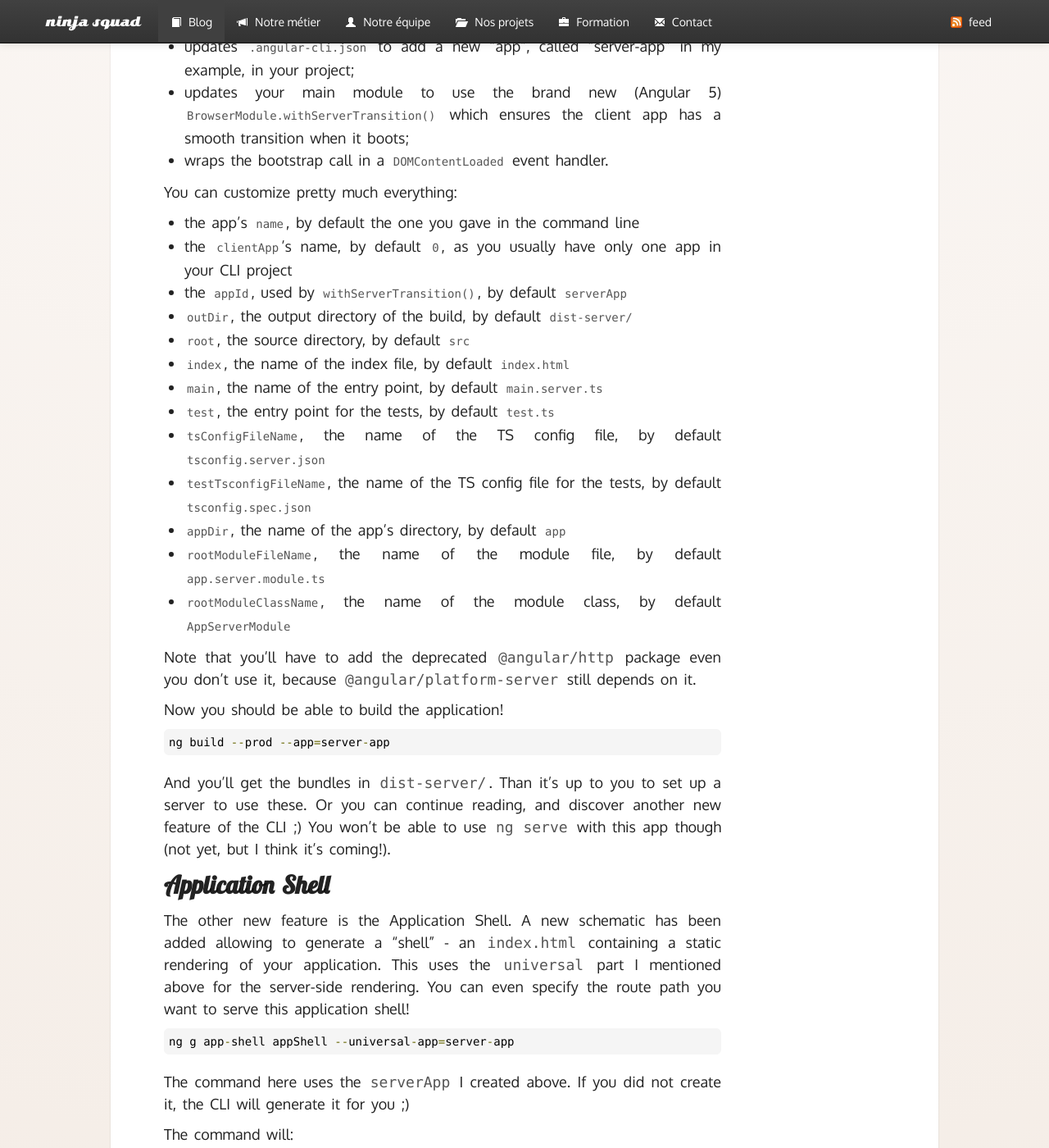
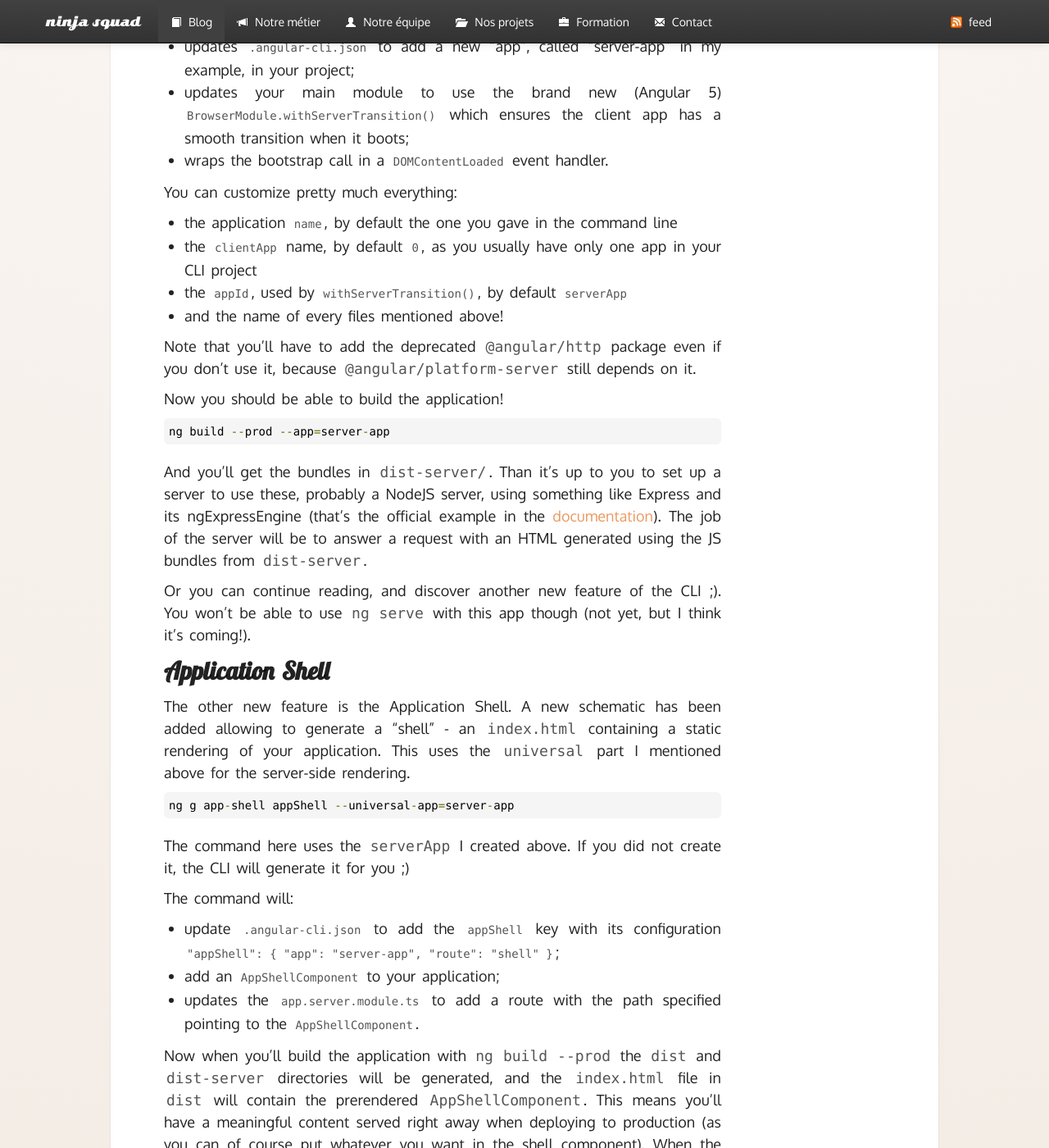
Before and after one commit to Ninja-Squad/ninja-squad.github.com, a Jekyll site: the page built from _posts/2017-12-12-angular-cli-1.6.md, in a window 1280 px wide and 1400 px high, scrolled down 4000 px. Shown: the whole window at 82% size. Built offline with Jekyll 4.4.1, drawn with Linux system fonts in a browser that asks for light colours; comment, search, counter and statistics services are not loaded; some of the changed text lies outside the part shown.

Commit message:
post: cli 1.6 fixes

```diff
--- a/_posts/2017-12-12-angular-cli-1.6.md
+++ b/_posts/2017-12-12-angular-cli-1.6.md
@@ -14,10 +14,10 @@
 
 ## Service Worker
 
-A new flag has been added to the `new` command and allows to generate an application with service workers already enabled and configured.
+A new flag has been added to the `ng new` command and allows to generate an application with service workers already enabled and configured.
 Service workers are a great new API in the browser, acting like a "client-side proxy":
 when your application requests an asset, it will first "ask" the service worker if it is available,
-before really hitting the network if it isn't. It can really speed up the second visits to your application,
+before really hitting the network if it isn't. It can really speed up the second and following visits to your application,
 and can even be a step to working offline, and towards what's called a Progressive Web Application (PWA).
 
 This new flag uses the brand new `@angular/service-worker` package released in v5.0.0.
@@ -74,12 +74,12 @@
 It's only when building your application with `ng build --prod` that you'll see a few new files in your `dist` directory.
 
 As this module is in `@angular/service-worker`, it will also add this package to your dependencies.
-It will also turn on the `serviceWorker` option in your `.angular-cli.json`.
+And it will turn on the `serviceWorker` option in your `.angular-cli.json`.
 
 This is pretty straightforward and gives a great basis.
 Even if you have an existing application, you can follow these steps and end up with the same result!
 
-You can go much further than that and add configuration for your API calls
+You can go much further, and add configuration for your API calls
 by selecting the strategy you want: always call the server (freshness),
 or always from cache (performance), etc.
 
@@ -106,8 +106,8 @@
 then serve your `dist` directory with a static HTTP server,
 like `http-server`. Open your application with Chrome,
 and go the Developer Tools in the Application tab.
-You should see the service worker registered in the Service Worker section!
-And you can see which parts are cached in the Cache Storage section.
+You should see the service worker registered in the *Service Worker* section!
+And you can see which parts are cached in the *Cache Storage* section.
 
 Note that the service worker really caches your application,
 meaning that a new version deployed in production will not be seen immediately by your users.
@@ -130,7 +130,8 @@
           this.swUpdate.available.subscribe(event =>
             // update available: ask the user to reload
             this.modalService.open(this.modalContent).result.then(
-              () => this.swUpdate.activateUpdate().then(() => document.location.reload()), // load the update
+              () => this.swUpdate.activateUpdate()
+                .then(() => document.location.reload()), // load the update
               () => {} // do nothing if the user wants to refresh later
             )
           );
@@ -166,29 +167,22 @@
 
 You can customize pretty much everything:
 
-- the app's `name`, by default the one you gave in the command line
-- the `clientApp`'s name, by default `0`, as you usually have only one app in your CLI project
+- the application `name`, by default the one you gave in the command line
+- the `clientApp` name, by default `0`, as you usually have only one app in your CLI project
 - the `appId`, used by `withServerTransition()`, by default `serverApp`
-- `outDir`, the output directory of the build, by default `dist-server/`
-- `root`, the source directory, by default `src`
-- `index`, the name of the index file, by default `index.html`
-- `main`, the name of the entry point, by default `main.server.ts`
-- `test`, the entry point for the tests, by default `test.ts`
-- `tsConfigFileName`, the name of the TS config file, by default `tsconfig.server.json`
-- `testTsconfigFileName`, the name of the TS config file for the tests, by default `tsconfig.spec.json`
-- `appDir`, the name of the app's directory, by default `app`
-- `rootModuleFileName`, the name of the module file, by default `app.server.module.ts`
-- `rootModuleClassName`, the name of the module class, by default `AppServerModule`
+- and the name of every files mentioned above!
 
-Note that you'll have to add the deprecated `@angular/http` package even you don't use it,
+Note that you'll have to add the deprecated `@angular/http` package even if you don't use it,
 because `@angular/platform-server` still depends on it.
 
 Now you should be able to build the application!
 
     ng build --prod --app=server-app
 
-And you'll get the bundles in `dist-server/`. Than it's up to you to set up a server to use these.
-Or you can continue reading, and discover another new feature of the CLI ;)
+And you'll get the bundles in `dist-server/`. Than it's up to you to set up a server to use these,
+probably a NodeJS server, using something like Express and its ngExpressEngine (that's the official example in the [documentation](https://angular.io/guide/universal#server-code)). The job of the server will be to answer a request with an HTML generated using the JS bundles from `dist-server`.
+
+Or you can continue reading, and discover another new feature of the CLI ;).
 You won't be able to use `ng serve` with this app though (not yet, but I think it's coming!).
 
 
@@ -196,7 +190,6 @@
 
 The other new feature is the Application Shell.
 A new schematic has been added allowing to generate a "shell" - an `index.html` containing a static rendering of your application. This uses the `universal` part I mentioned above for the server-side rendering.
-You can even specify the route path you want to serve this application shell!
 
     ng g app-shell appShell --universal-app=server-app
 
@@ -209,7 +202,7 @@
 - add an `AppShellComponent` to your application;
 - updates the `app.server.module.ts` to add a route with the path specified pointing to the `AppShellComponent`.
 
-Now when you'll build the application with `ng build --prod` the `dist` and `dist-server` diretories will be generated,
+Now when you'll build the application with `ng build --prod` the `dist` and `dist-server` directories will be generated,
 and the `index.html` file in `dist` will contain the prerendered `AppShellComponent`.
 This means you'll have a meaningful content served right away when deploying to production
 (as you can of course put whatever you want in the shell component).
```
Also changed, not shown: other parts of _posts/2017-12-12-angular-cli-1.6.md (+2 -2 lines).
